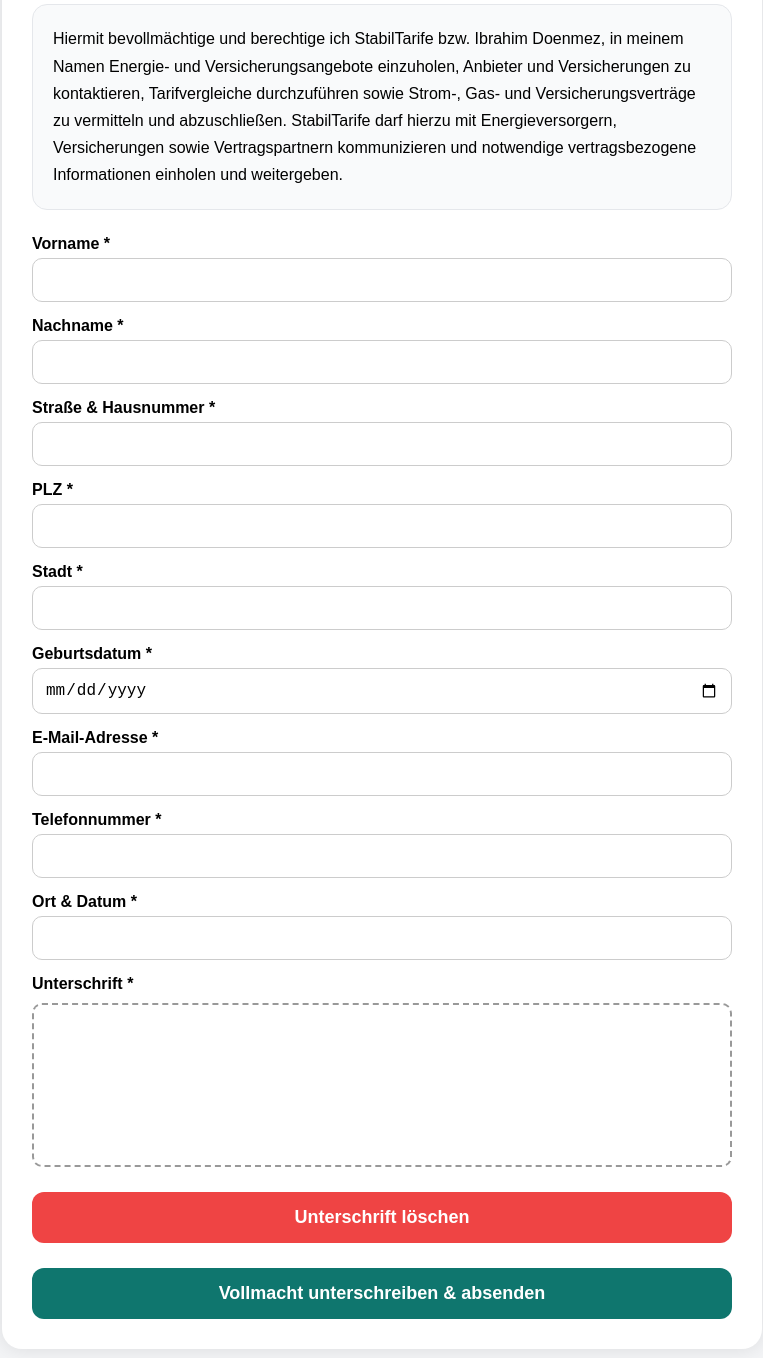
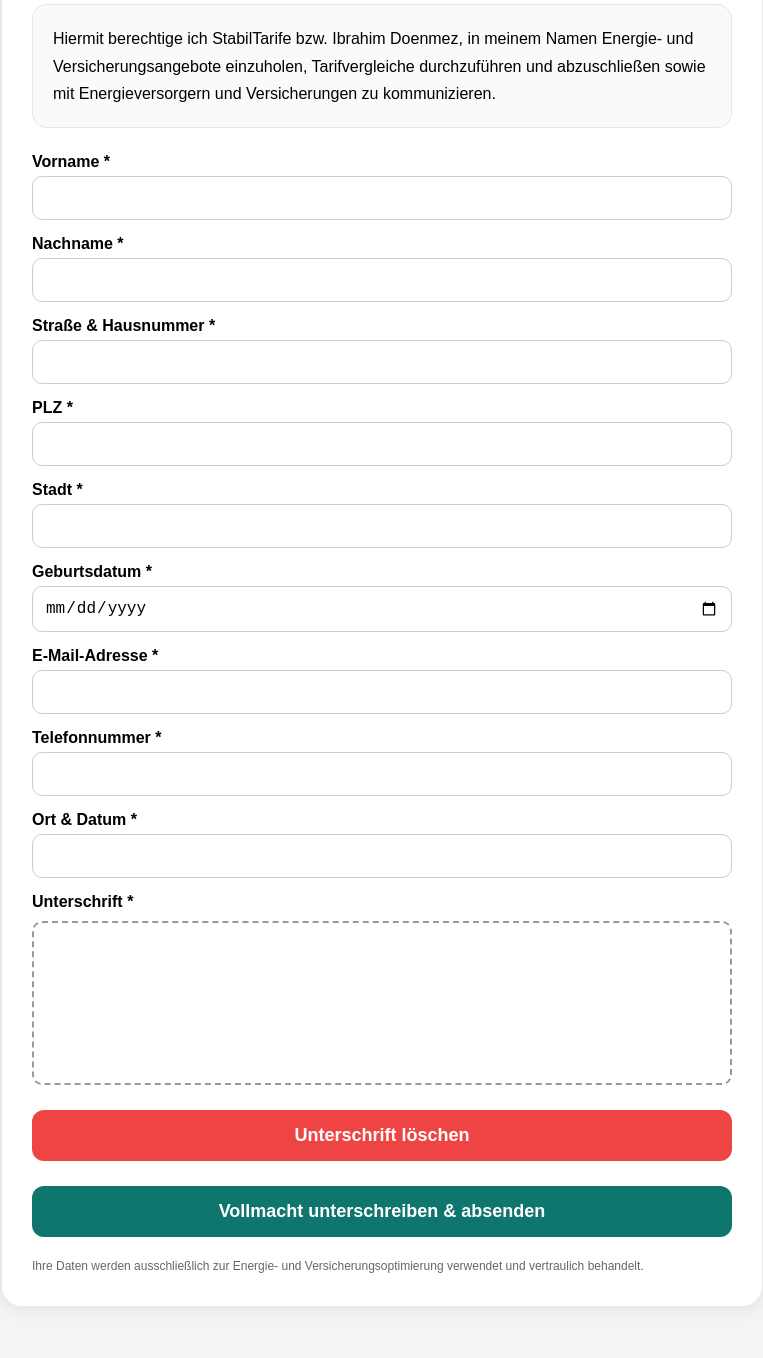
Before and after one commit to ibodoen-del/stabiltarife-freigabe, a plain HTML site: page index.html in a window 1280 px wide. Shown: the part 134-1492 px from the top of the page, without its empty margins (258-1021 px from the left). After the commit the page ends 1460 px from the top, so only its background shows below. Drawn offline with nearby package versions, Linux system fonts and the light colour scheme.

Commit message:
Update index.html

```diff
--- a/index.html
+++ b/index.html
@@ -8,6 +8,7 @@
 <script src="https://cdn.jsdelivr.net/npm/@emailjs/browser@4/dist/email.min.js"></script>
 
 <style>
+
 body{
 font-family:Arial,sans-serif;
 background:#f3f4f6;
@@ -36,7 +37,7 @@
 font-weight:bold;
 }
 
-input, textarea{
+input{
 width:100%;
 padding:12px;
 margin-top:5px;
@@ -44,11 +45,6 @@
 border:1px solid #ccc;
 font-size:16px;
 box-sizing:border-box;
-}
-
-textarea{
-height:140px;
-resize:none;
 }
 
 .signature-box{
@@ -105,6 +101,14 @@
 margin-bottom:25px;
 border:1px solid #e5e7eb;
 }
+
+.small{
+font-size:12px;
+color:#666;
+margin-top:20px;
+line-height:1.6;
+}
+
 </style>
 </head>
 
@@ -115,12 +119,9 @@
 <h1>StabilTarife Vollmacht</h1>
 
 <div class="textbox">
-Hiermit bevollmächtige und berechtige ich StabilTarife bzw. Ibrahim Doenmez,
-in meinem Namen Energie- und Versicherungsangebote einzuholen, Anbieter und Versicherungen zu kontaktieren,
-Tarifvergleiche durchzuführen sowie Strom-, Gas- und Versicherungsverträge zu vermitteln und abzuschließen.
 
-StabilTarife darf hierzu mit Energieversorgern, Versicherungen sowie Vertragspartnern kommunizieren
-und notwendige vertragsbezogene Informationen einholen und weitergeben.
+Hiermit berechtige ich StabilTarife bzw. Ibrahim Doenmez, in meinem Namen Energie- und Versicherungsangebote einzuholen, Tarifvergleiche durchzuführen und abzuschließen sowie mit Energieversorgern und Versicherungen zu kommunizieren.
+
 </div>
 
 <form id="vollmachtForm">
@@ -166,6 +167,12 @@
 Vollmacht unterschreiben & absenden
 </button>
 
+<div class="small">
+
+Ihre Daten werden ausschließlich zur Energie- und Versicherungsoptimierung verwendet und vertraulich behandelt.
+
+</div>
+
 </form>
 
 <div class="success" id="success">
@@ -205,6 +212,7 @@
 }
 
 function draw(e){
+
 if(!drawing) return;
 
 ctx.lineWidth = 2;
@@ -225,6 +233,7 @@
 e.clientX - rect.left,
 e.clientY - rect.top
 );
+
 }
 
 function startTouch(e){
@@ -233,6 +242,7 @@
 }
 
 function drawTouch(e){
+
 e.preventDefault();
 
 if(!drawing) return;
@@ -256,6 +266,7 @@
 touch.clientX - rect.left,
 touch.clientY - rect.top
 );
+
 }
 
 function clearSignature(){
@@ -274,6 +285,7 @@
 }
 
 const data = {
+
 vorname: document.getElementById('vorname').value,
 nachname: document.getElementById('nachname').value,
 adresse: document.getElementById('adresse').value,
@@ -284,6 +296,7 @@
 telefon: document.getElementById('telefon').value,
 ortdatum: document.getElementById('ortdatum').value,
 signature: signatureData
+
 };
 
 emailjs.send(
@@ -291,6 +304,7 @@
 'DEINE_TEMPLATE_ID',
 data
 )
+
 .then(function(){
 
 document.getElementById('success').style.display='block';
@@ -305,6 +319,7 @@
 });
 
 })
+
 .catch(function(error){
 
 alert("Fehler beim Versand: " + JSON.stringify(error));
@@ -312,6 +327,7 @@
 });
 
 });
+
 </script>
 
 </body>
```
